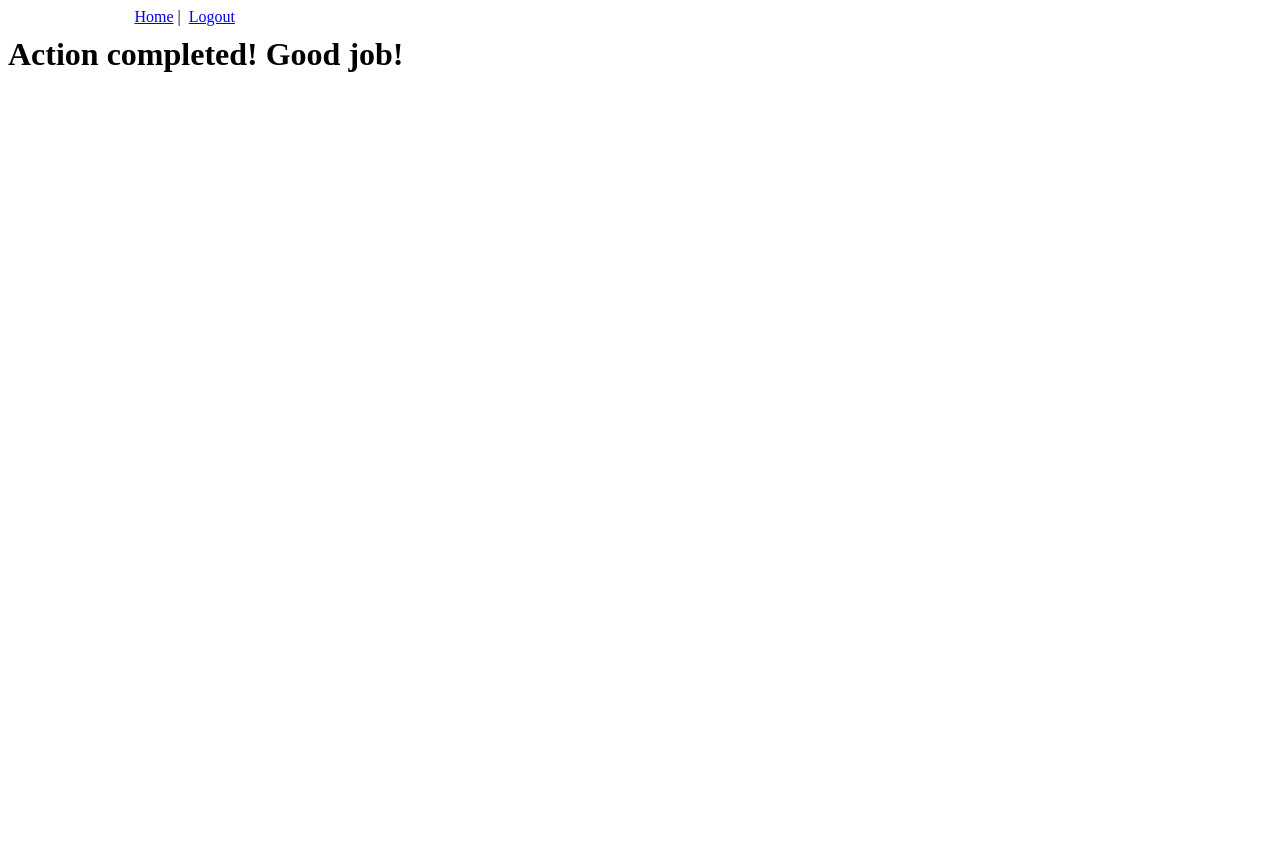
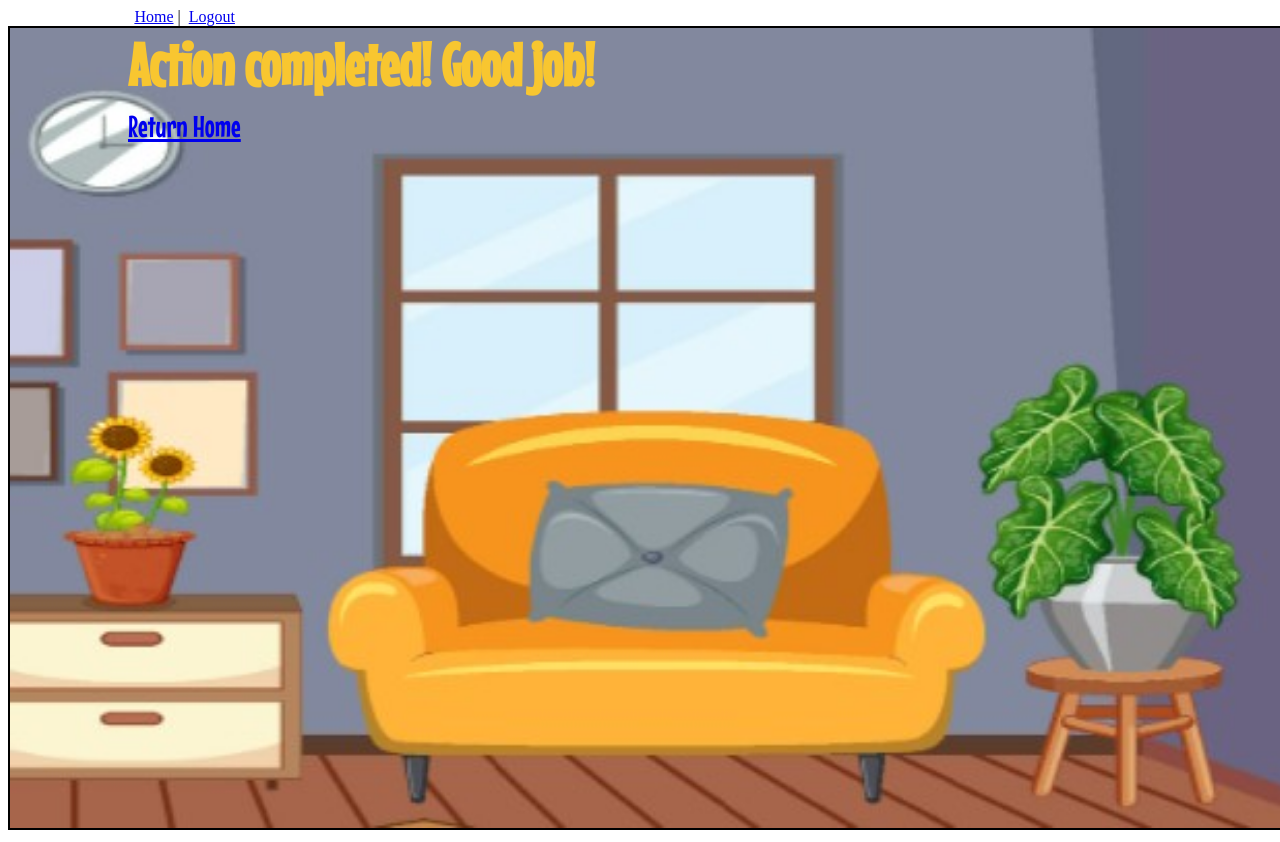
Before and after one commit to avianscript/Bookworm_App_Capstone, a Vue app in the folder vue/: page /actioncompleted in a window 1280 px wide. Before the commit the page ends 800 px from the top, so only its background shows below. Built offline with nearby package versions, Linux system fonts and the light colour scheme; sample sign-in values are in the browser's storage.

Commit message:
Kevin commit num 2

```diff
--- a/vue/src/views/ActionCompleted.vue
+++ b/vue/src/views/ActionCompleted.vue
@@ -1,5 +1,11 @@
 <template>
+<div>
+    <img class="couch" src="couch.jpg">
+  <div class="conf">
   <h1>Action completed! Good job!</h1>
+  <router-link v-bind:to="{name: 'home'}">Return Home</router-link>
+  </div>
+</div>
 </template>
 
 <script>
@@ -9,5 +15,22 @@ export default {
 </script>
 
 <style>
+.couch {
+  border: solid;
+  border-color: black;
+  border-width: 2px;
+  height: 100vh;
+  width: 100vw;
+}
+
+.conf {
+  position: absolute;
+  font-size: 30px;
+  color: #f8c630;
+  font-family: "Mouse Memoirs", sans-serif;
+  top: 20px;
+  left: 10%;
+}
+
 
 </style>
--- a/vue/src/views/Family.vue
+++ b/vue/src/views/Family.vue
@@ -25,13 +25,10 @@
       <h3 v-show="familyName == ''">Please register your family...</h3>
       <h3 v-show="familyName != ''">The {{ family.familyName }} family</h3>
       </div>
-      <div class="familymembers">
-        <p
+      <div class="familymembers"
           v-for="member in this.$store.state.familyMembers"
-          v-bind:key="member.user_id"
-        >
-          {{ member.username + familyReading }}
-        </p>
+          v-bind:key="member.user_id">
+          <p>{{ member.username + familyReading }}</p>
       </div>
       <div v-if="!isRegistered">
         <p id="RegisterFamily">Register your family!</p>
@@ -166,6 +163,7 @@ export default {
 
 <style>
 
+
 #RegisterFamily,
 #AddChild,
 #AddFamily {
@@ -184,17 +182,20 @@ export default {
 }
 
 h3 {
-  font-size: 30px;
+  font-size: 40px;
   color: #f8c630;
+  font-family: "Mouse Memoirs", sans-serif;
 }
 
 .familymembers {
-  height: 50%;
-  width: 50%;
-  background-color: #22162b;
-  position: relative;
-  margin: 0 auto;
-  color: white;
+    height:30px;
+    width: 50%;
+    background-color: #22162B;
+    position:relative;
+    margin: 0 auto;
+    color:white;
+    font-size: 20px;
+    font-family: "Mouse Memoirs", sans-serif;
 }
 
 .familylink {
--- a/vue/src/views/Home.vue
+++ b/vue/src/views/Home.vue
@@ -51,12 +51,13 @@ height: 90vh;
 }
 
 .nav {
-  margin-top: 20px;
+  margin-top: 0px;
   position: absolute;
   top: 150px;
   left: 10%;
   color: #F8C630;
   font-family: "Mouse Memoirs", sans-serif;
+  font-size: 25px;
 
 }
 
```
Also changed, not shown: vue/public/couch.jpg (added).
